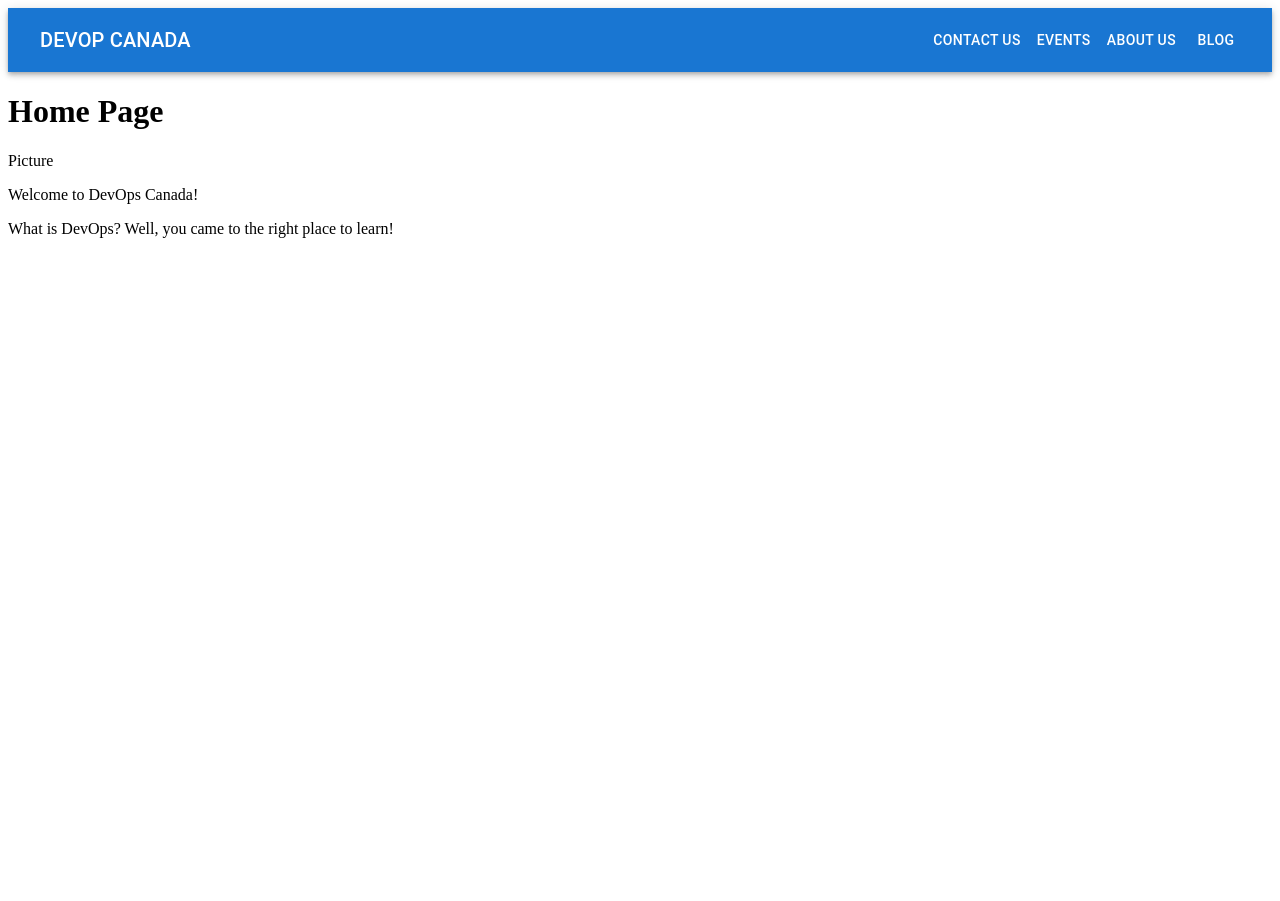
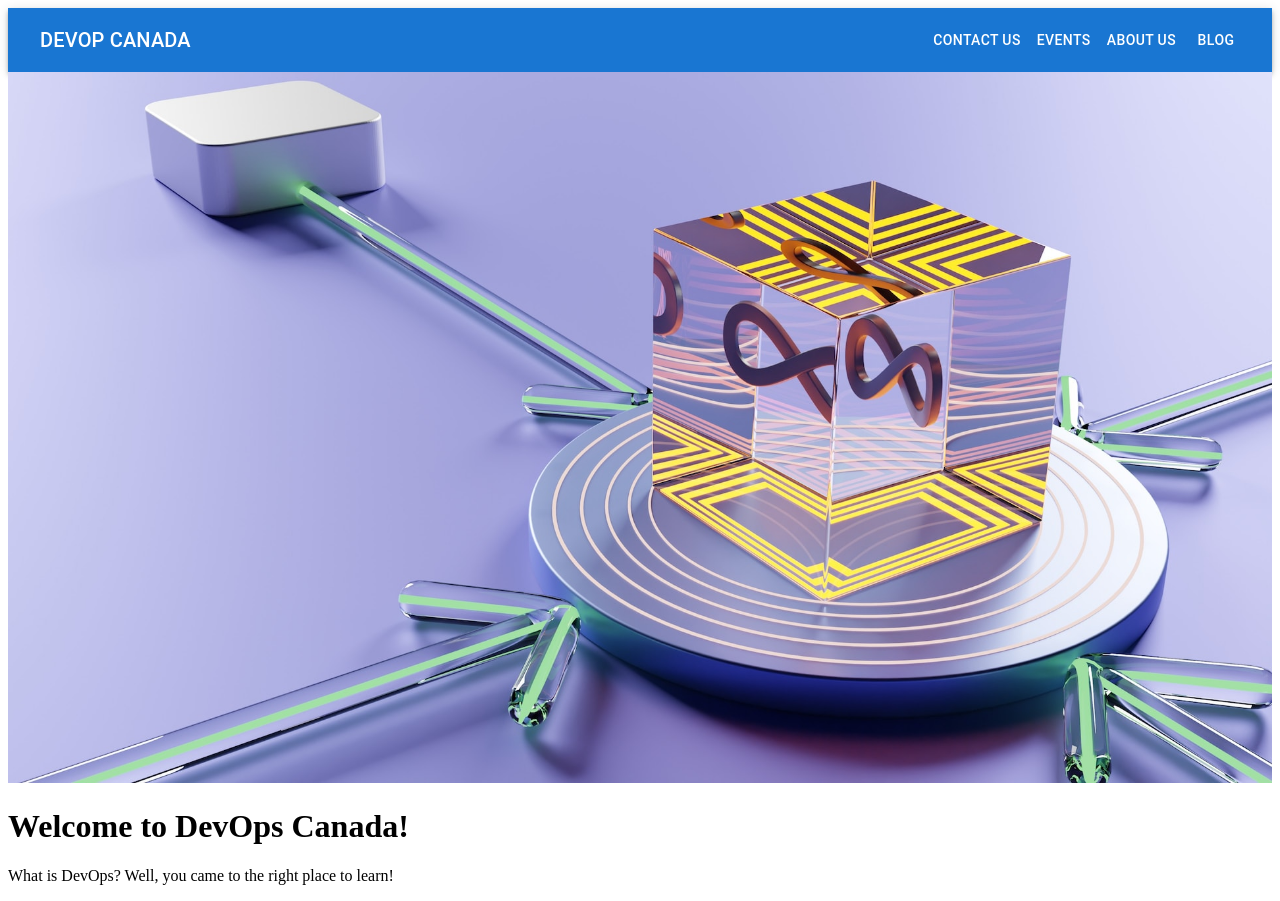
Before and after one commit to Bruce-liushaopeng/DevOp-Canada, a React (Vite) app: page / in a window 1280 px wide. Before the commit the page ends 800 px from the top, so only its background shows below. Built offline with nearby package versions, Linux system fonts and the light colour scheme.

Commit message:
feat: add banner img

```diff
--- a/src/pages/Home.jsx
+++ b/src/pages/Home.jsx
@@ -3,9 +3,10 @@ import React from "react";
 function Home() {
   return (
     <div>
-      <h1>Home Page</h1>
-      <p>Picture</p>
-      <p>Welcome to DevOps Canada!</p>
+      {/* <img src="./img/banner.jpg"/> */}
+      <img src="./img/banner.jpg" style={{ width: "100%", height: "auto" }} />
+
+      <h1>Welcome to DevOps Canada!</h1>
       <p>What is DevOps? Well, you came to the right place to learn!</p>
     </div>
   );
```
Also changed, not shown: public/img/banner.jpg (added).
